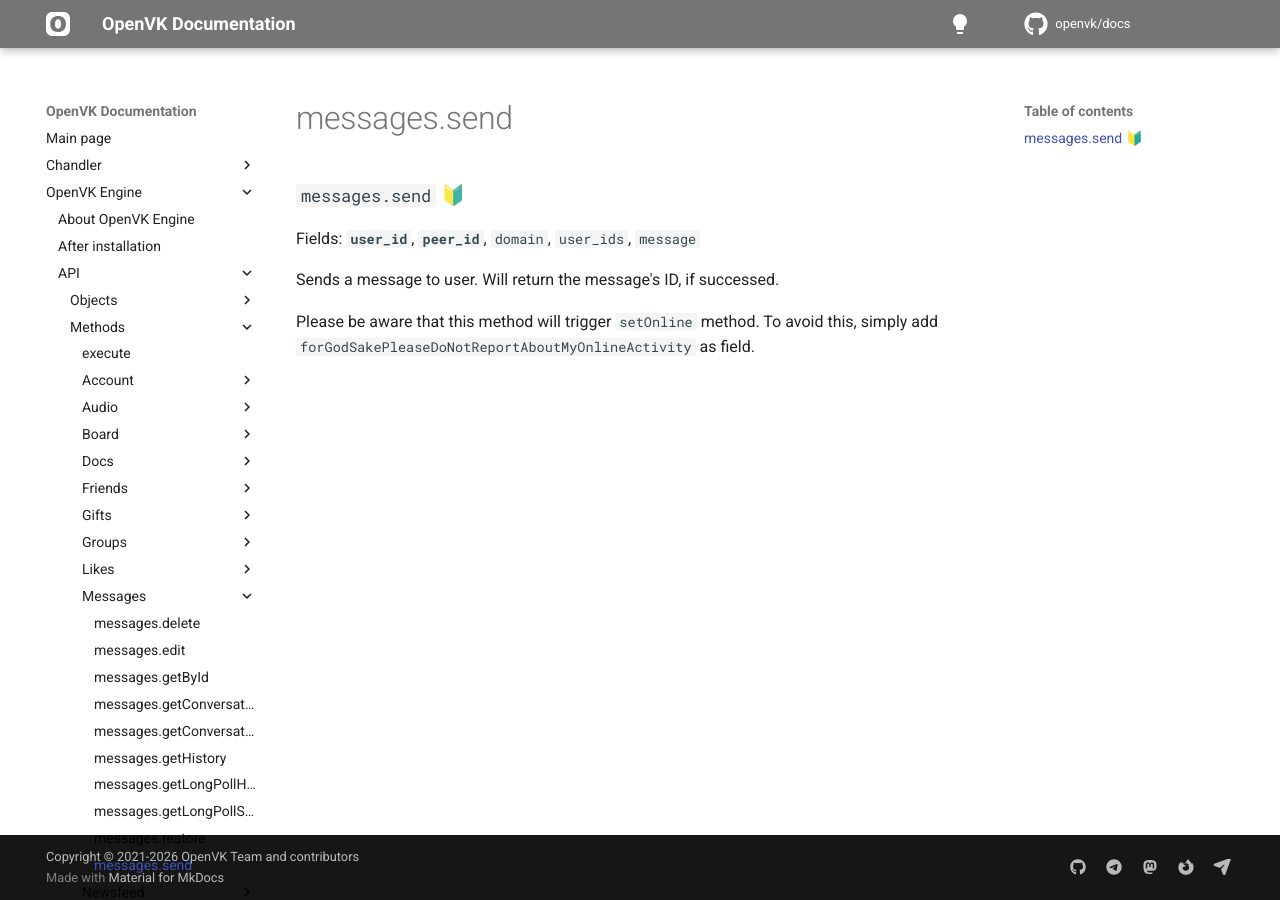
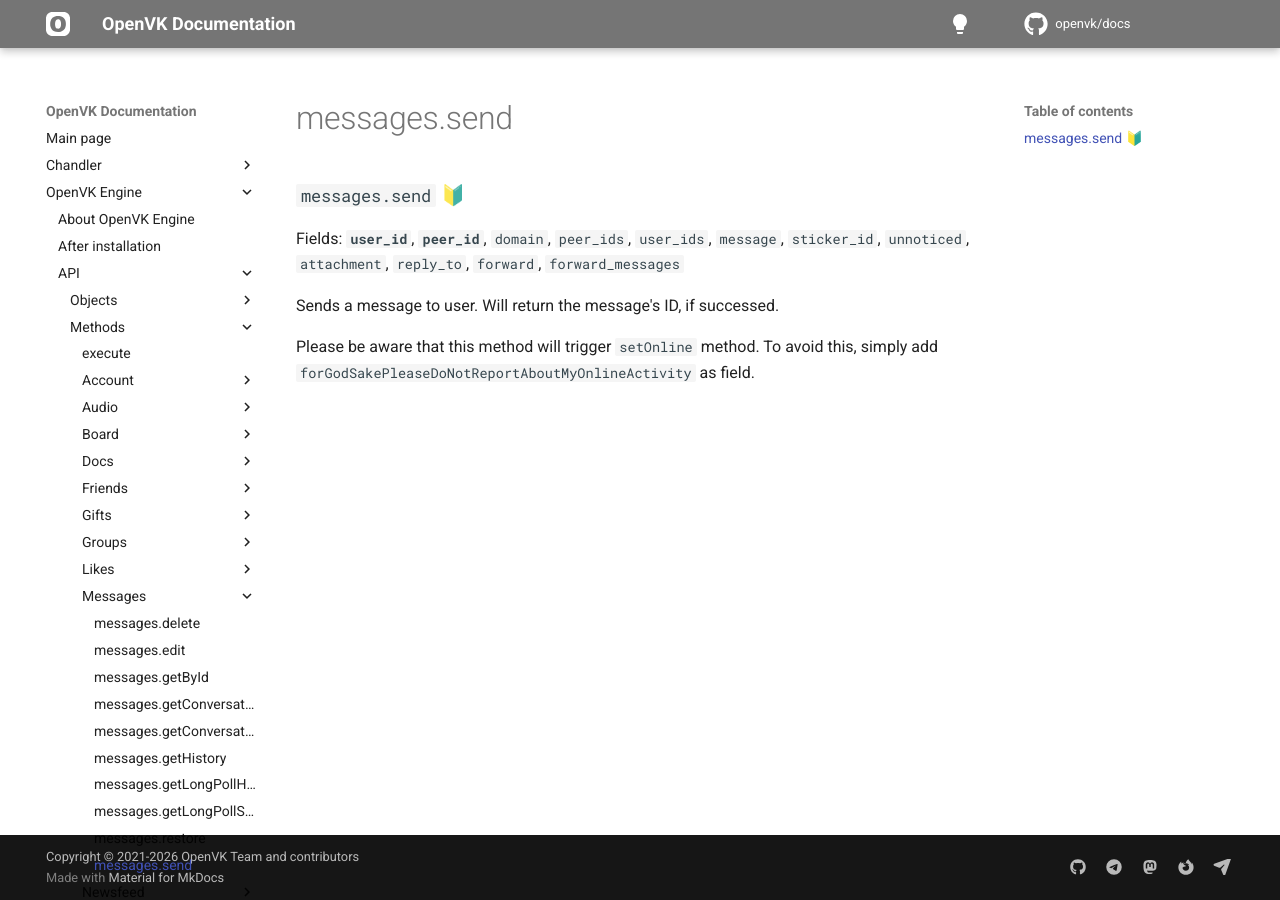
Before and after one commit to OpenVK/docs, an MkDocs documentation site: the page built from docs/openvk_engine/api/methods/messages/send.md, in a window 1280 px wide. Built offline with MkDocs 1.6.1 and Material for MkDocs 9.7.7, drawn with Linux system fonts in a browser that asks for light colours; comment, search, counter and statistics services are not loaded.

Commit message:
feat: update `Messages.send` doc

```diff
--- a/docs/openvk_engine/api/methods/messages/send.md
+++ b/docs/openvk_engine/api/methods/messages/send.md
@@ -1,6 +1,6 @@
 ### `messages.send` 🔰
 
-Fields: **`user_id`**, **`peer_id`**, `domain`, `user_ids`, `message`
+Fields: **`user_id`**, **`peer_id`**, `domain`, `peer_ids`, `user_ids`, `message`, `sticker_id`, `unnoticed`, `attachment`, `reply_to`, `forward`, `forward_messages`
 
 Sends a message to user. Will return the message's ID, if successed.
 
```
